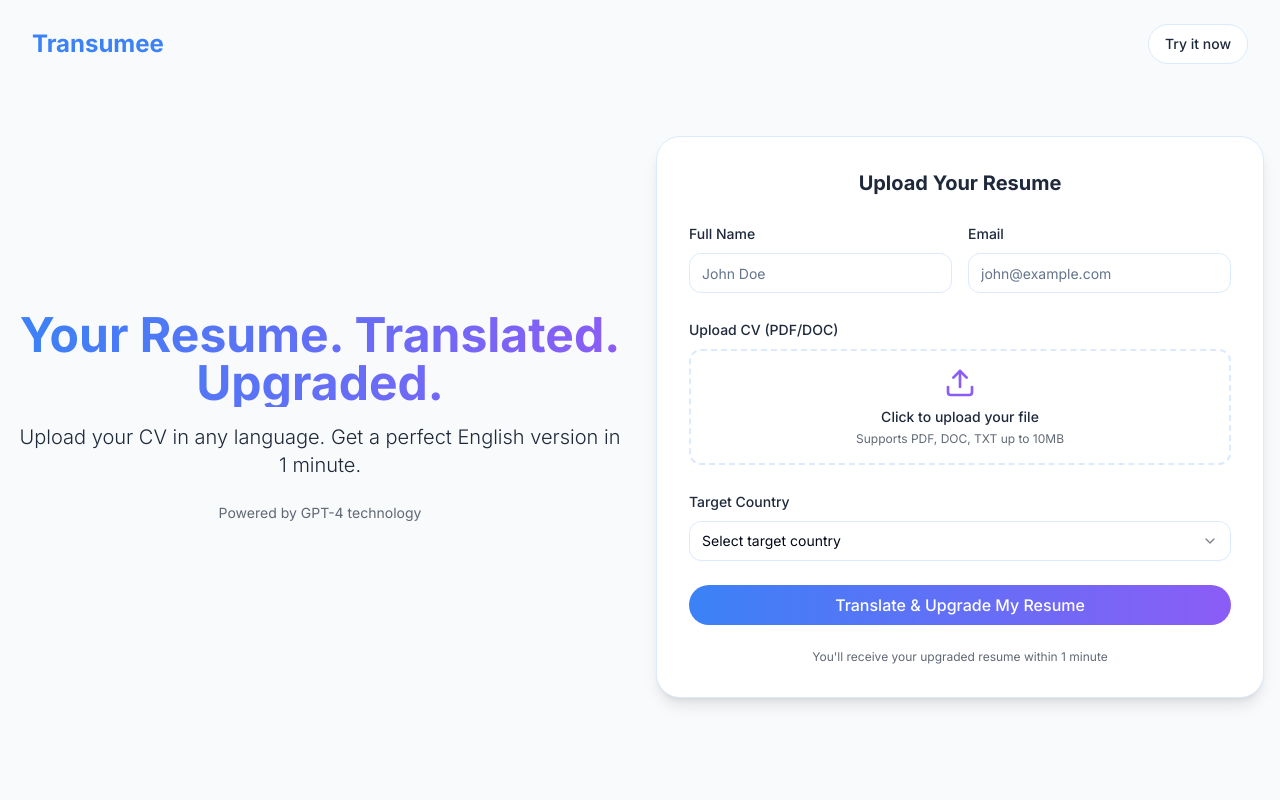
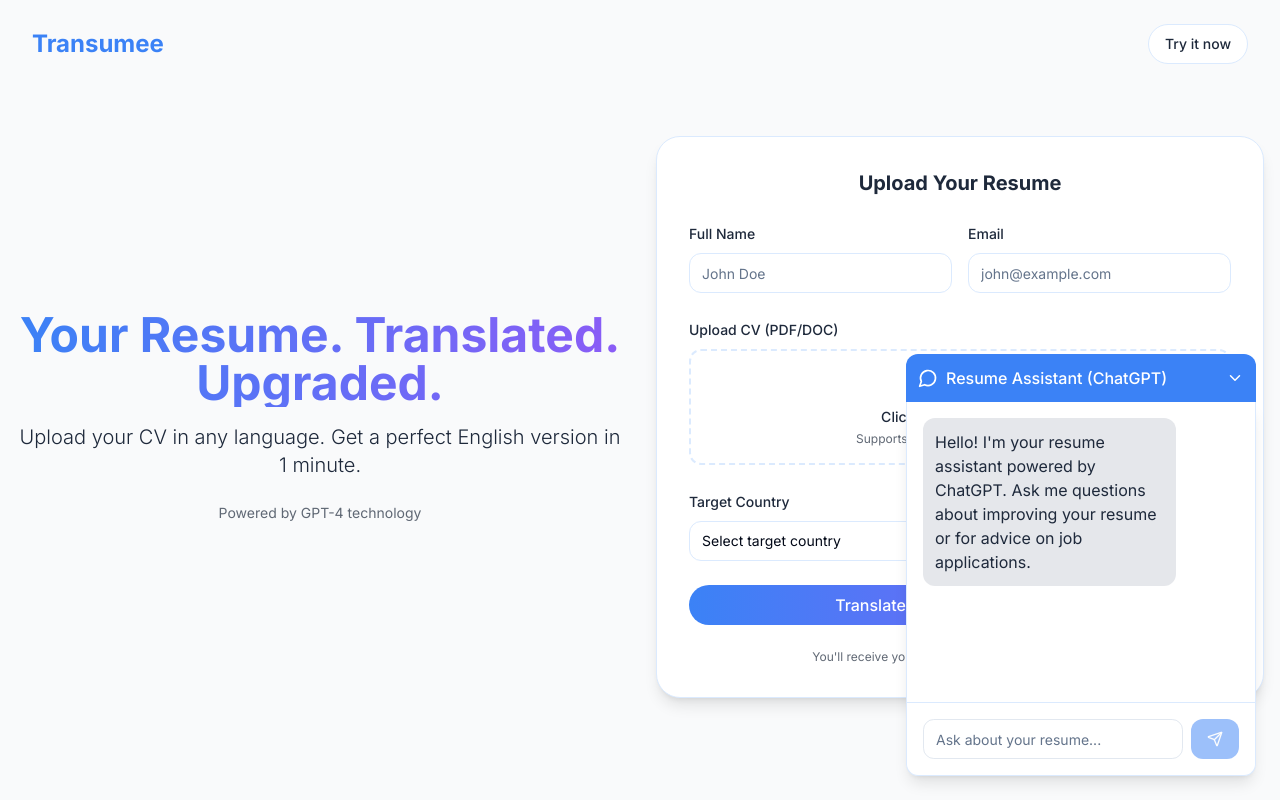
Before and after one commit to feelinq/transumee-landing, a React (Vite) app: page / in a window 1280 px wide. Shown: the top 800 px of the page. Built offline with nearby package versions, Linux system fonts and the light colour scheme.

Commit message:
Fix: Always show chat
The chat bot should always be visible on the page.

```diff
--- a/src/App.tsx
+++ b/src/App.tsx
@@ -12,7 +12,7 @@ import ChatBot from "./components/ChatBot";
 const queryClient = new QueryClient();
 
 const App = () => {
-  const [resumeContent, setResumeContent] = useState<string | null>(null);
+  const [resumeContent, setResumeContent] = useState<string | null>("Welcome to Transumee! I can help answer questions about resumes and job applications.");
 
   // Listen for resume content - this would be enhanced in a real app
   // to store and retrieve resume content from local storage or state management
@@ -45,8 +45,8 @@ const App = () => {
           </Routes>
         </BrowserRouter>
 
-        {/* Floating chat will show only if we have resume content */}
-        {resumeContent && <ChatBot resumeContent={resumeContent} />}
+        {/* Floating chat is always visible now */}
+        <ChatBot resumeContent={resumeContent} />
       </TooltipProvider>
     </QueryClientProvider>
   );
--- a/src/components/ChatBot.tsx
+++ b/src/components/ChatBot.tsx
@@ -8,7 +8,7 @@ import { useToast } from '@/components/ui/use-toast';
 import { ScrollArea } from '@/components/ui/scroll-area';
 
 interface ChatBotProps {
-  resumeContent: string;
+  resumeContent: string | null;
 }
 
 type Message = {
@@ -17,7 +17,7 @@ type Message = {
   role: 'user' | 'assistant';
 };
 
-const ChatBot = ({ resumeContent }: ChatBotProps) => {
+const ChatBot = ({ resumeContent = "I'm here to help with general resume and job application questions." }: ChatBotProps) => {
   const [messages, setMessages] = useState<Message[]>([
     {
       id: '1',
@@ -61,7 +61,7 @@ const ChatBot = ({ resumeContent }: ChatBotProps) => {
       const response = await supabase.functions.invoke("resume-chat", {
         body: {
           message: input,
-          resumeContent,
+          resumeContent: resumeContent || "No specific resume provided",
           conversation: conversationHistory
         }
       });
```
